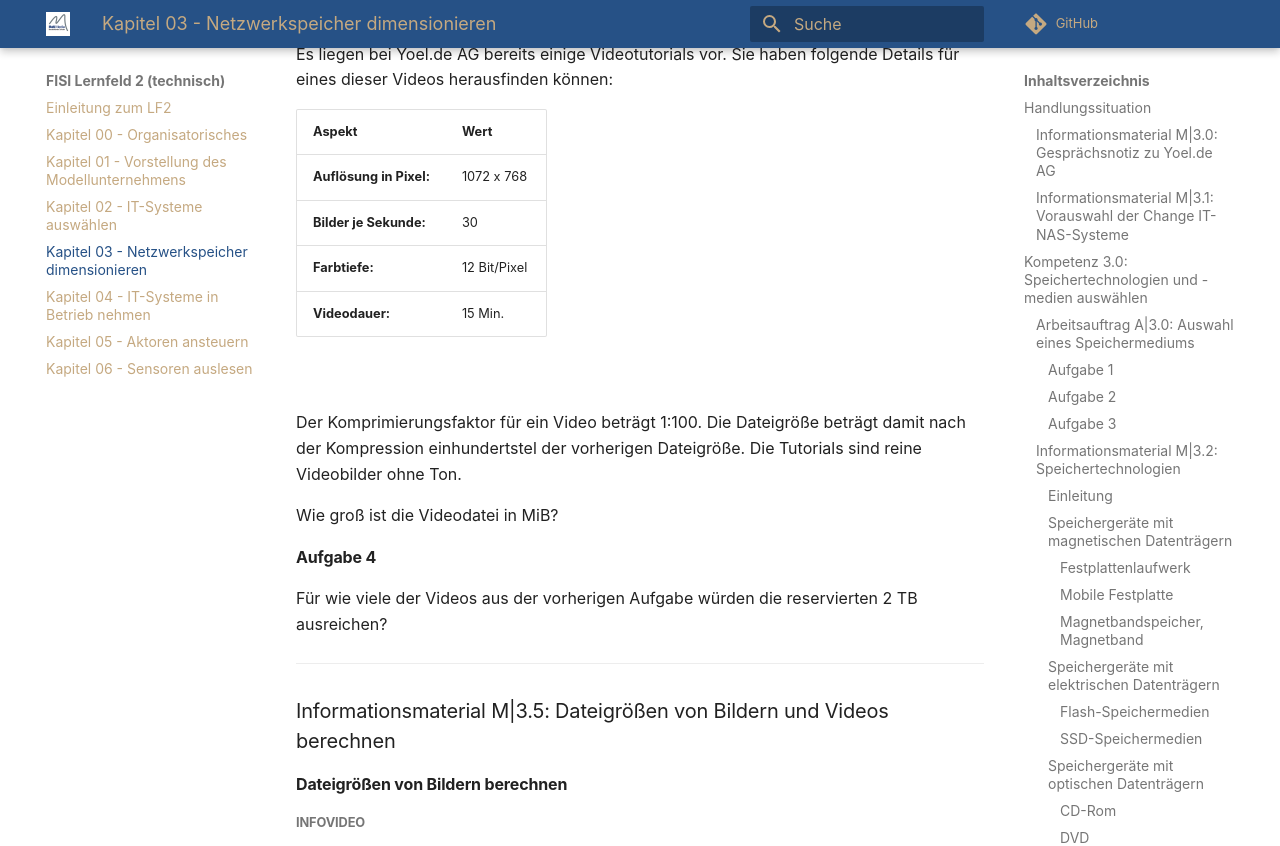
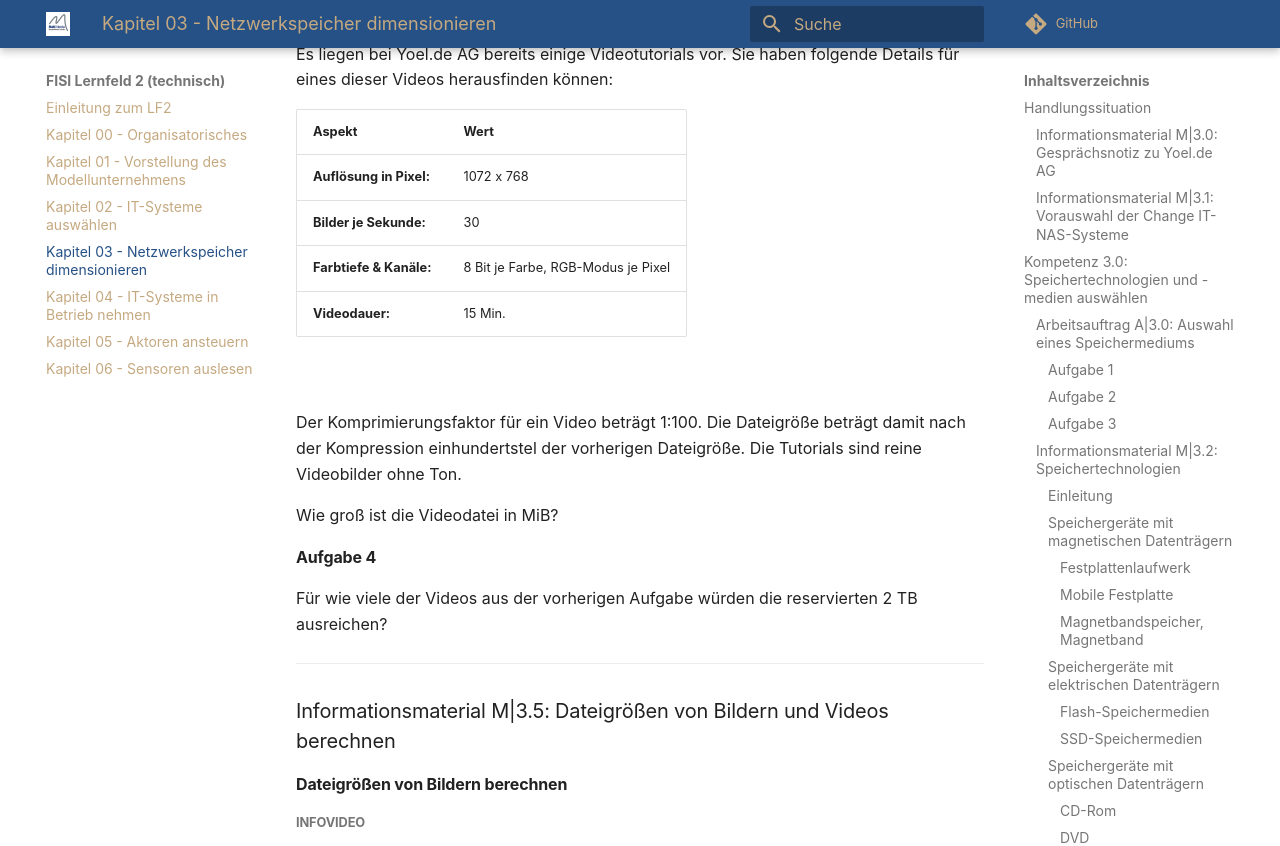
Before and after one commit to herr-nm/MMBbS_FISI_LF02, an MkDocs documentation site: the page built from docs/kapitel_03.md, in a window 1280 px wide and 900 px high, scrolled down 20311 px, cut to the strip 0-846 px from the top of the window. Built offline with MkDocs 1.6.1 and Material for MkDocs 9.7.7, drawn with Linux system fonts in a browser that asks for light colours; comment, search, counter and statistics services are not loaded.

Commit message:
Korrektur Gib zu GiB und Klärung Farbtiefe Video

```diff
--- a/docs/kapitel_03.md
+++ b/docs/kapitel_03.md
@@ -386,7 +386,7 @@ Es liegen bei Yoel.de AG bereits einige Videotutorials vor. Sie haben folgende D
 | :--- | :--- |
 | **Auflösung in Pixel:** | 1072 x 768 |
 | **Bilder je Sekunde:** | 30 |
-| **Farbtiefe:** | 12 Bit/Pixel |
+| **Farbtiefe & Kanäle:** | 8 Bit je Farbe, RGB-Modus je Pixel |
 | **Videodauer:** | 15 Min. |
 
 </br>
```
